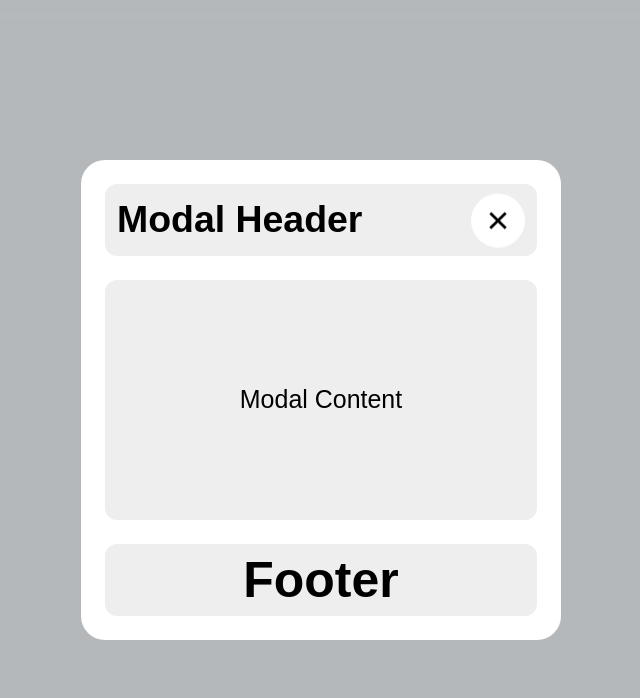
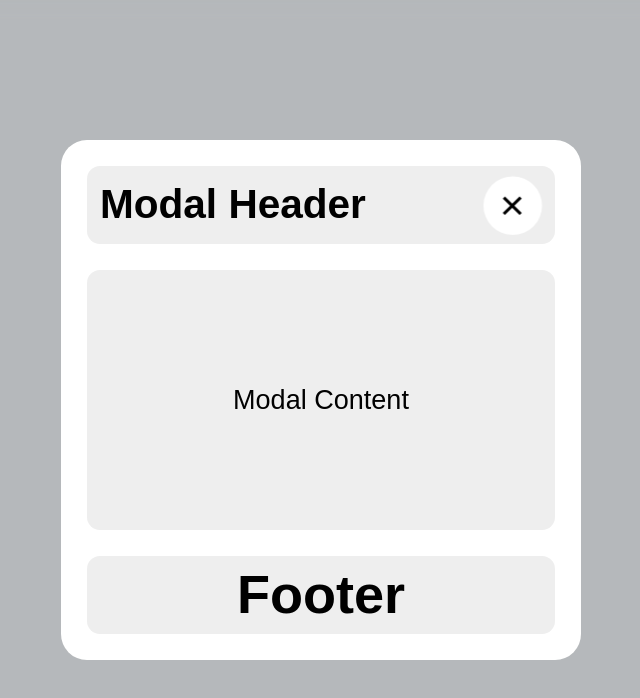
Before and after one commit to PriyeshRai369/modal, a plain HTML site: page index.html in a window 1280 px wide. Both pictures are taken after a click on the button "Open Modal". Shown: the whole page, without its empty margins (319-959 px from the left). Drawn offline with Linux system fonts and the light colour scheme.

Commit message:
some change

```diff
--- a/style.css
+++ b/style.css
@@ -41,20 +41,19 @@ width: 100%;
     position: absolute;
     top: 50% ;
     left: 50%;
-    transform: translate(-50%, -50%) scale(0);
+    transform: translate(-50%, -50%);
     opacity: 0;
     width: 400px;
     min-height: 350px;
     background-color: white;
     border-radius: 20px;
     padding: 20px;
-    box-sizing: border-box;
     transition: transform .5s;
 }
 .open-modal{
-    transform: translate(-50%, -50%) scale(1.2);
+    transform: translate(-50%, -50%) scale(1.3);
     opacity: 1;
-    z-index: 2;
+    transition: transform .5s;
 }
 .modal-content{
     width: 100%;
```
Also changed, not shown: app.js (+0 -8 lines).
